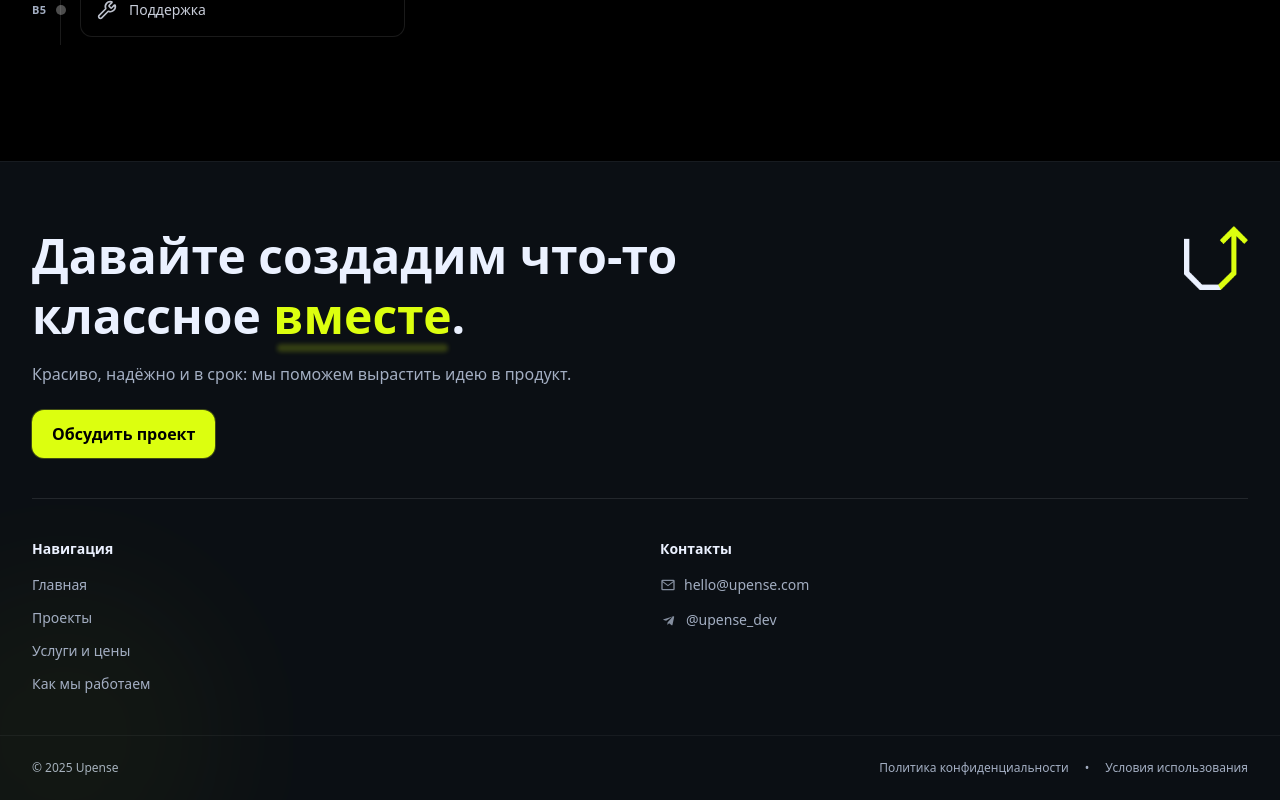
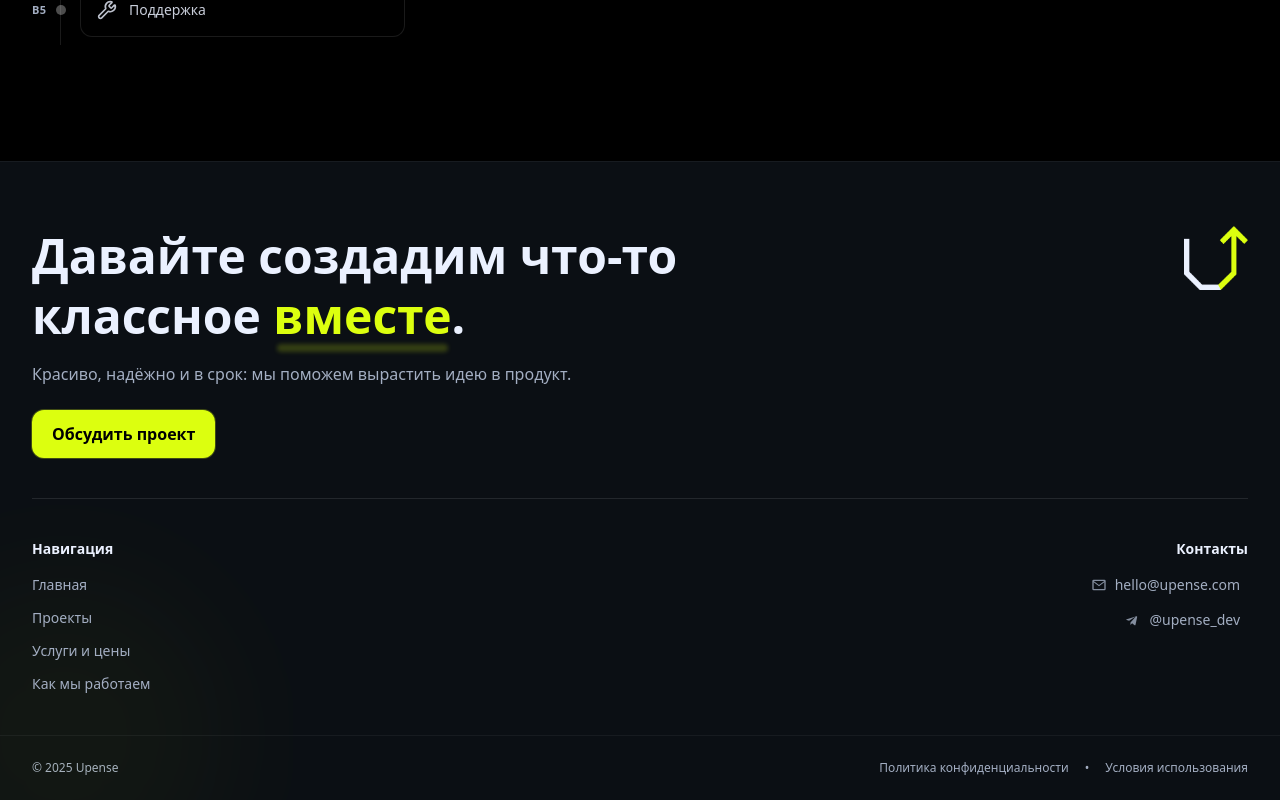
Before and after one commit to Upense/landing_page, a Next.js app: page / in a window 1280 px wide. Shown: the part 4412-5212 px from the top of the page. Built offline with nearby package versions, Linux system fonts and the light colour scheme.

Commit message:
footer mobile fix

```diff
--- a/src/components/Footer.tsx
+++ b/src/components/Footer.tsx
@@ -60,7 +60,7 @@ export function Footer() {
 
       {/* Средняя часть: 2 столбца — Навигация и Контакты */}
 <section className="relative mx-auto max-w-7xl px-4 sm:px-6 lg:px-8 py-10">
-        <div className="grid gap-10 md:grid-cols-2">
+  <div className="grid grid-cols-1 sm:grid-cols-2 gap-8 sm:gap-10">
     {/* Навигация */}
     <div>
       <h3 className="text-sm font-semibold text-[#EBF1FF]">Навигация</h3>
@@ -85,30 +85,23 @@ export function Footer() {
     </div>
 
     {/* Контакты */}
-<div>
+    <div className="sm:justify-self-end sm:text-right">
       <h3 className="text-sm font-semibold text-[#EBF1FF]">Контакты</h3>
       <ul className="mt-4 space-y-3 text-sm">
         {/* Email */}
         <li>
           <a
             href="mailto:hello@upense.com"
-        className="group inline-flex items-center gap-2 text-[#A3AEC2] transition-colors hover:text-[#EBF1FF]"
-        aria-label="Написать на hello@upense.com"
+            className="group inline-flex sm:inline-grid sm:grid-cols-[1fr_auto] sm:items-center gap-2 text-[#A3AEC2] transition-colors hover:text-[#EBF1FF]"
           >
-        {/* Иконка конверта */}
-        <svg
-          aria-hidden
-          className="h-4 w-4 opacity-80 group-hover:opacity-100"
-          viewBox="0 0 24 24"
-          fill="currentColor"
-        >
+            <span className="inline-flex items-center gap-2">
+              <svg aria-hidden className="h-4 w-4 opacity-80 group-hover:opacity-100" viewBox="0 0 24 24" fill="currentColor">
                 <path d="M20 4H4a2 2 0 0 0-2 2v12a2 2 0 0 0 2 2h16a2 2 0 0 0 2-2V6a2 2 0 0 0-2-2Zm0 2v.01L12 12 4 6.01V6h16ZM4 18V8l8 6 8-6v10H4Z" />
               </svg>
-
-        {/* Текст + подчёркивание как в навигации (подчеркивается только текст) */}
               <span className="relative inline-block">
                 <span>hello@upense.com</span>
                 <span className="pointer-events-none absolute -bottom-1 left-0 block h-px w-0 bg-[#DCFF0F] transition-all duration-300 group-hover:w-full" />
+              </span>
             </span>
           </a>
         </li>
@@ -119,23 +112,16 @@ export function Footer() {
             href="https://t.me/upense_dev"
             target="_blank"
             rel="noopener noreferrer"
-        className="group inline-flex items-center gap-2 text-[#A3AEC2] transition-colors hover:text-[#EBF1FF]"
-        aria-label="Открыть Telegram @upense_dev"
+            className="group inline-flex sm:inline-grid sm:grid-cols-[1fr_auto] sm:items-center gap-2 text-[#A3AEC2] transition-colors hover:text-[#EBF1FF]"
           >
-        {/* Иконка Telegram (чуть крупнее для визуального баланса) */}
-        <svg
-          aria-hidden
-          className="h-[18px] w-[18px] opacity-80 group-hover:opacity-100"
-          viewBox="0 0 24 24"
-          fill="currentColor"
-        >
+            <span className="inline-flex items-center gap-2">
+              <svg aria-hidden className="h-[18px] w-[18px] opacity-80 group-hover:opacity-100" viewBox="0 0 24 24" fill="currentColor">
                 <path d="M9.993 15.2 9.86 18.3c.34 0 .49-.15.67-.33l1.61-1.55 3.34 2.45c.61.34 1.05.16 1.21-.56l2.2-10.3c.2-.93-.34-1.3-.93-1.07L5.01 10.92c-.88.34-.86.83-.15 1.05l3.3 1.03 7.68-4.85c.36-.22.69-.1.42.12L9.993 15.2z" />
               </svg>
-
-        {/* Текст + такое же underline */}
               <span className="relative inline-block">
                 <span>@upense_dev</span>
                 <span className="pointer-events-none absolute -bottom-1 left-0 block h-px w-0 bg-[#DCFF0F] transition-all duration-300 group-hover:w-full" />
+              </span>
             </span>
           </a>
         </li>
```
Lines whose indentation alone changed are shown as unchanged.
